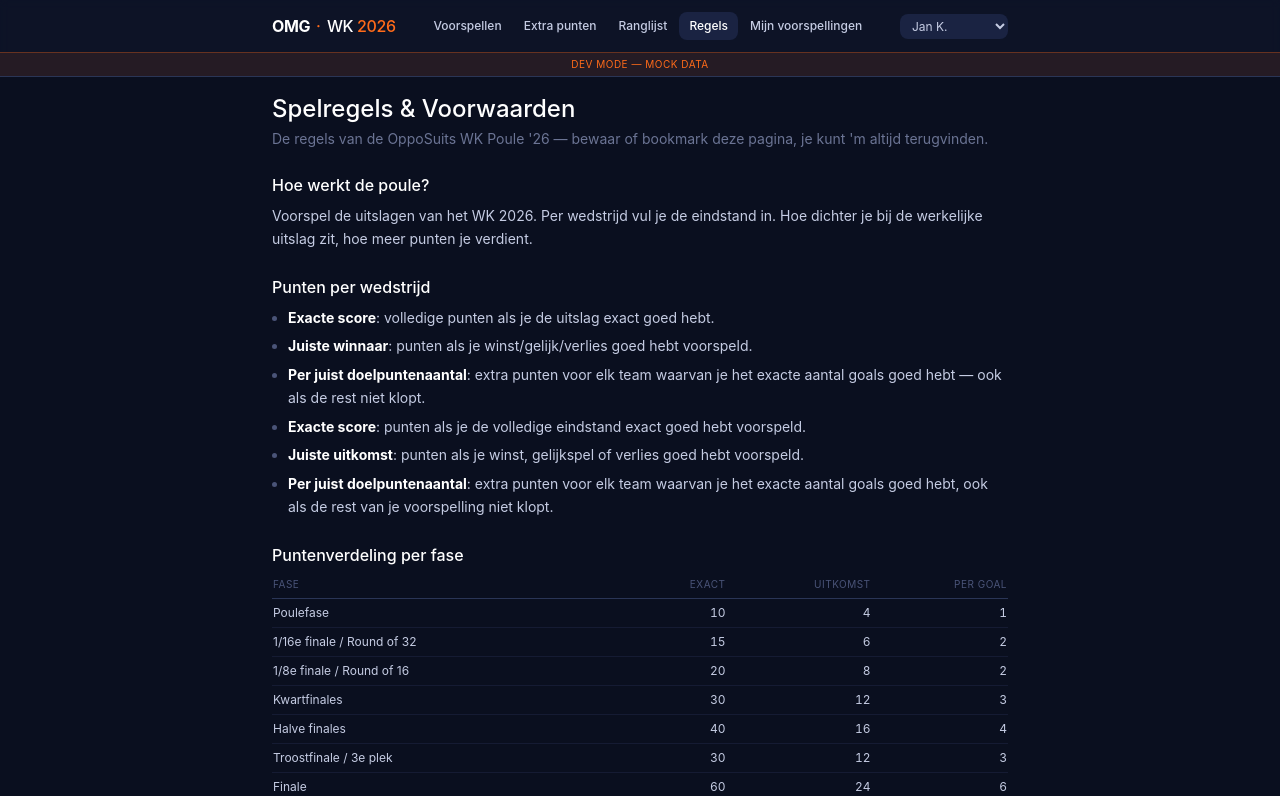
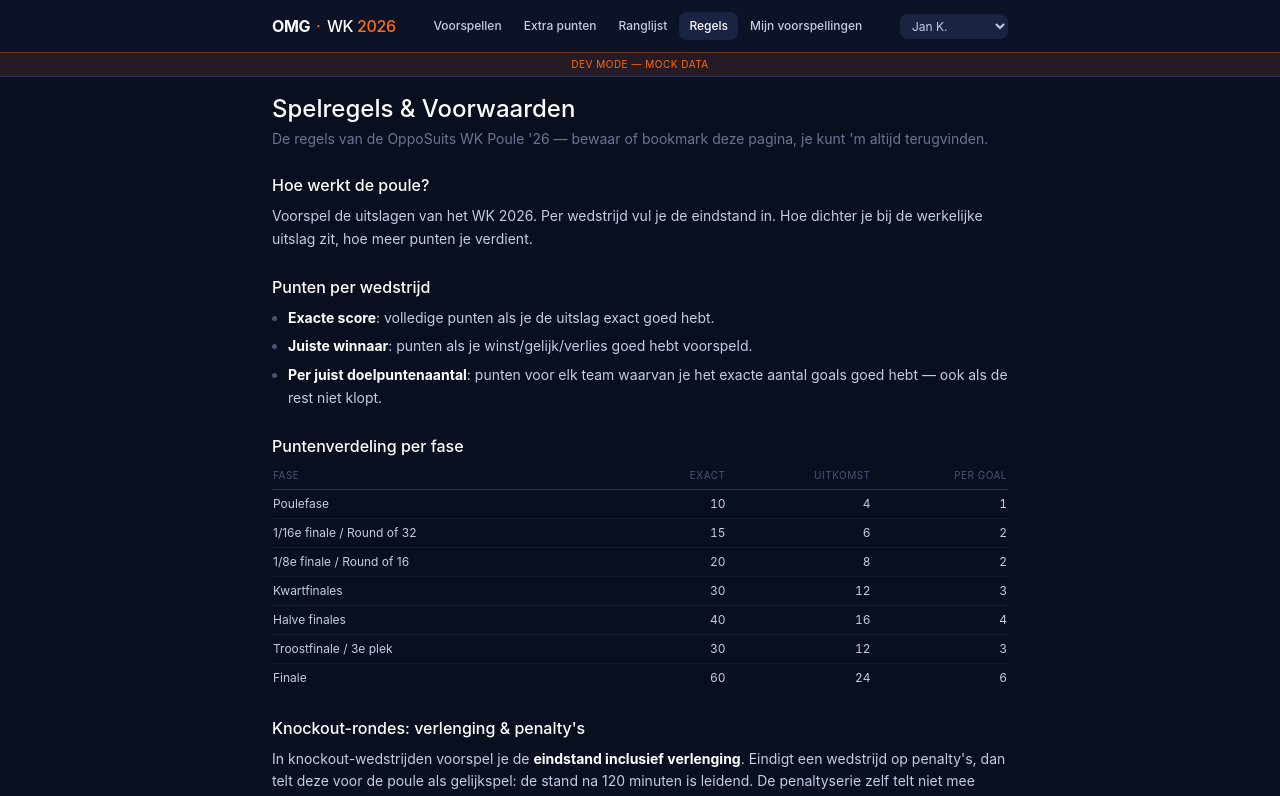
Before and after one commit to Guidoznl/OMG-WK-POULE-TEST, a Next.js app: page /rules in a window 1280 px wide. Shown: the top 796 px of the page. Built offline with nearby package versions, Linux system fonts and the light colour scheme.

Commit message:
Refactor scoring rules in RulesContent component

```diff
--- a/components/RulesContent.tsx
+++ b/components/RulesContent.tsx
@@ -20,10 +20,7 @@ export function RulesContent() {
         <ul className="space-y-1.5 ml-4 list-disc marker:text-ink-500">
           <li><b className="text-ink-50">Exacte score</b>: volledige punten als je de uitslag exact goed hebt.</li>
           <li><b className="text-ink-50">Juiste winnaar</b>: punten als je winst/gelijk/verlies goed hebt voorspeld.</li>
-          <li><b className="text-ink-50">Per juist doelpuntenaantal</b>: extra punten voor elk team waarvan je het exacte aantal goals goed hebt — ook als de rest niet klopt.</li>
-          <li><b className="text-ink-50">Exacte score</b>: punten als je de volledige eindstand exact goed hebt voorspeld.</li>
-          <li><b className="text-ink-50">Juiste uitkomst</b>: punten als je winst, gelijkspel of verlies goed hebt voorspeld.</li>
-          <li><b className="text-ink-50">Per juist doelpuntenaantal</b>: extra punten voor elk team waarvan je het exacte aantal goals goed hebt, ook als de rest van je voorspelling niet klopt.</li>
+          <li><b className="text-ink-50">Per juist doelpuntenaantal</b>: punten voor elk team waarvan je het exacte aantal goals goed hebt — ook als de rest niet klopt.</li>
         </ul>
       </section>
 
```
